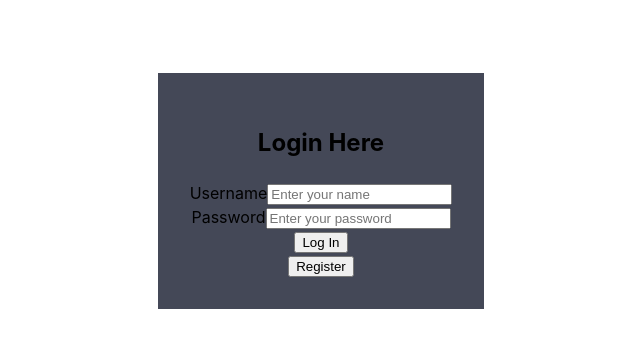
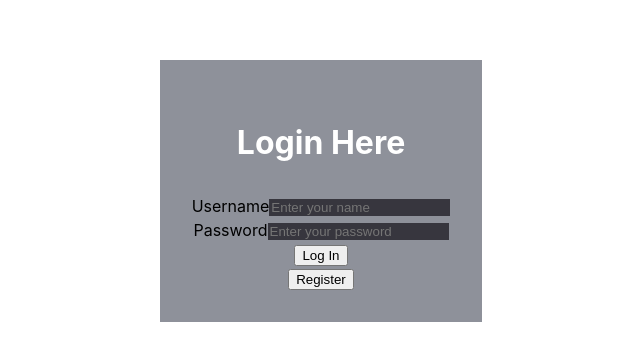
Before and after one commit to jfernandezcl/task-tracker, a React (Vite) app in the folder frontend-task/: page /login in a window 1280 px wide. Shown: the part 209-570 px from the top of the page, without its empty margins (319-959 px from the left). Built offline with nearby package versions, Linux system fonts and the light colour scheme.

Commit message:
feat: new styles input

```diff
--- a/frontend-task/src/components/Login.jsx
+++ b/frontend-task/src/components/Login.jsx
@@ -4,16 +4,16 @@ function Login() {
   return (
     <section>
       <form className='container-form'>
-        <h1>Login Here</h1>
+        <h1 className='title-login'>Login Here</h1>
         <div>
           <label>Username
-            <input type="text" placeholder="Enter your name" />
+            <input className='input-form' type="text" placeholder="Enter your name" />
           </label>
         </div>
 
         <div>
           <label>Password
-            <input type="text" placeholder="Enter your password" />
+            <input className='input-form' type="text" placeholder="Enter your password" />
           </label>
         </div>
 
--- a/frontend-task/src/styles/Login.css
+++ b/frontend-task/src/styles/Login.css
@@ -1,4 +1,15 @@
 .container-form {
-  background-color: #444857;
+  background-color: rgba(68, 72, 87, 0.6);
   padding: 32px;
 }
+
+.title-login {
+  color: white;
+  font-size: 32px;
+}
+
+.input-form {
+  border: none;
+  background-color: #37363e;
+  color: white;
+}
```
